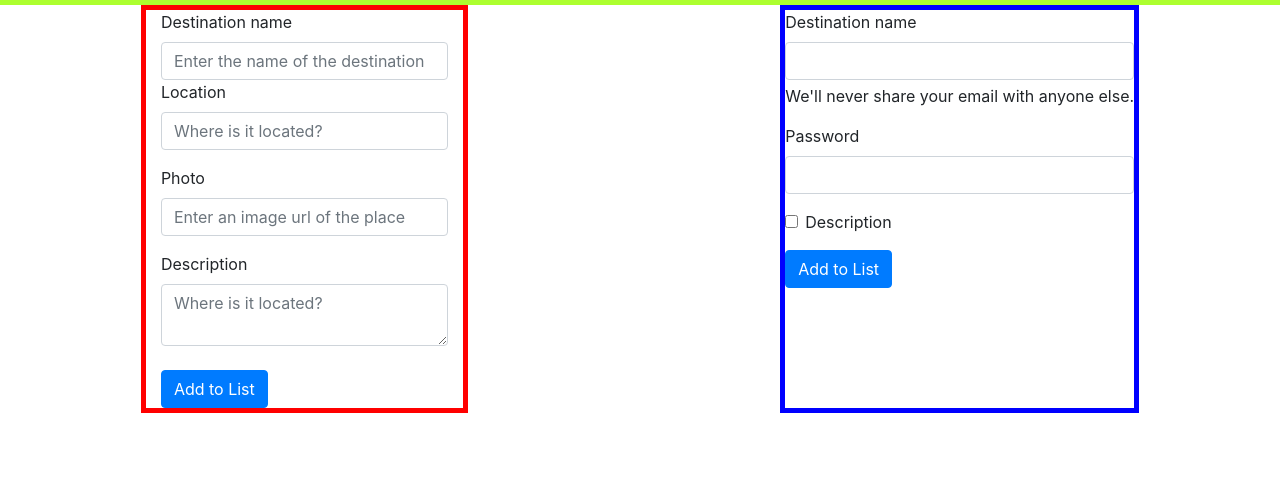
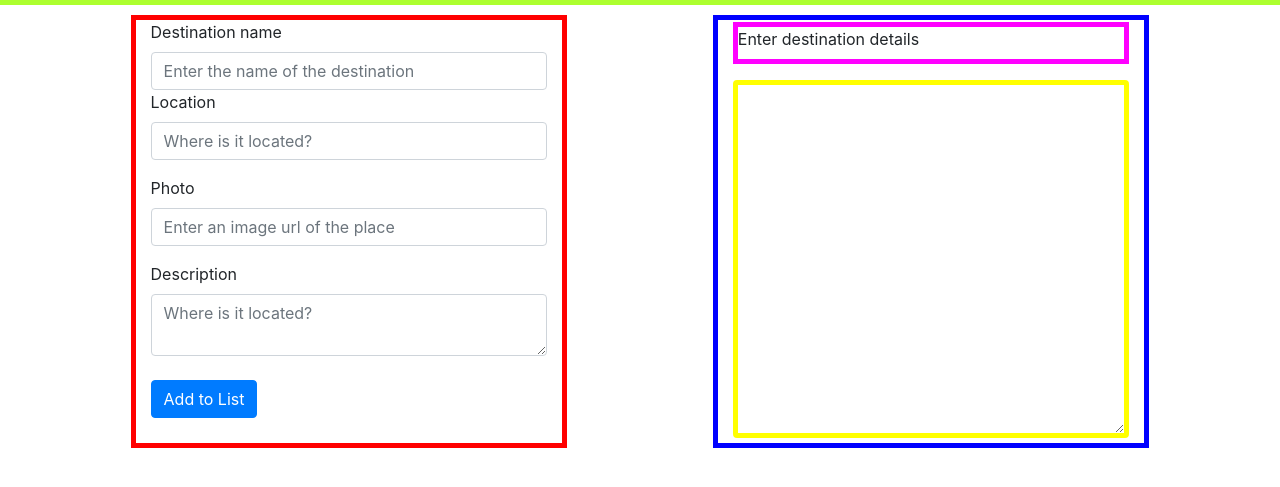
Before and after one commit to cpottin/destination_wish_list_1122, a plain HTML site: page index.html in a window 1280 px wide. Shown: the part 101-588 px from the top of the page. Drawn offline with nearby package versions, Linux system fonts and the light colour scheme.

Commit message:
borders added

```diff
--- a/index.html
+++ b/index.html
@@ -26,7 +26,7 @@
       </p>
     </div>
     <div class="row row-two-forms">
-      <div class="col-md-3 left-form-destination">
+      <div class="col-md-4 left-form-destination">
         <form>
           <div class="mb-4">
             <label for="DestinationName1" class="form-label"
@@ -69,43 +69,16 @@
           <button type="add" class="btn btn-primary">Add to List</button>
         </form>
       </div>
-      <div class="right-form-destination-detials">
+      <div class="right-form-destination-detials col-md-4">
         <form>
-          <div class="mb-3">
-            <label for="exampleInputEmail1" class="form-label"
-              >Destination name</label
+          <div class="mb-3 enter-destination-border">
+            <label for="enterdestinationdetials" class="form-label"
+              >Enter destination details</Details></Details></label
             >
-            <input
-              type="email"
-              class="form-control"
-              id="exampleInputEmail1"
-              aria-describedby="emailHelp"
-            />
-            <div id="emailHelp" class="form-text">
-              We'll never share your email with anyone else.
             </div>
+            <div>
+            <textarea class="form-control yellow-border" name="destinationdetails" id="destinationdetails" rows="14"></textarea>
           </div>
-          <div class="mb-3">
-            <label for="exampleInputPassword1" class="form-label"
-              >Password</label
-            >
-            <input
-              type="password"
-              class="form-control"
-              id="exampleInputPassword1"
-            />
-          </div>
-          <div class="mb-3 form-check">
-            <input
-              type="checkbox"
-              class="form-check-input"
-              id="exampleCheck1"
-            />
-            <label class="form-check-label" for="exampleCheck1"
-              >Description</label
-            >
-          </div>
-          <button type="add" class="btn btn-primary">Add to List</button>
         </form>
       </div>
     </div>
--- a/style.css
+++ b/style.css
@@ -5,16 +5,28 @@
 }
 .row-two-forms{
     box-sizing: border-box;
-    justify-content: space-around;
+    justify-content: space-evenly;
     align-content: center;
+    margin-top: 5px;
 }
 .left-form-destination{
     border: 5px solid red;
+    margin-top: 5px;
 
 }
 
 .right-form-destination-detials{
     border: 5px solid blue;
+    margin-top: 5px;
 
 
 }
+.enter-destination-border{
+    margin-top: 2px;
+    border: 5px solid fuchsia;
+}
+
+.yellow-border{
+    border: 5px solid yellow;
+margin-bottom: 5px;
+}
```
